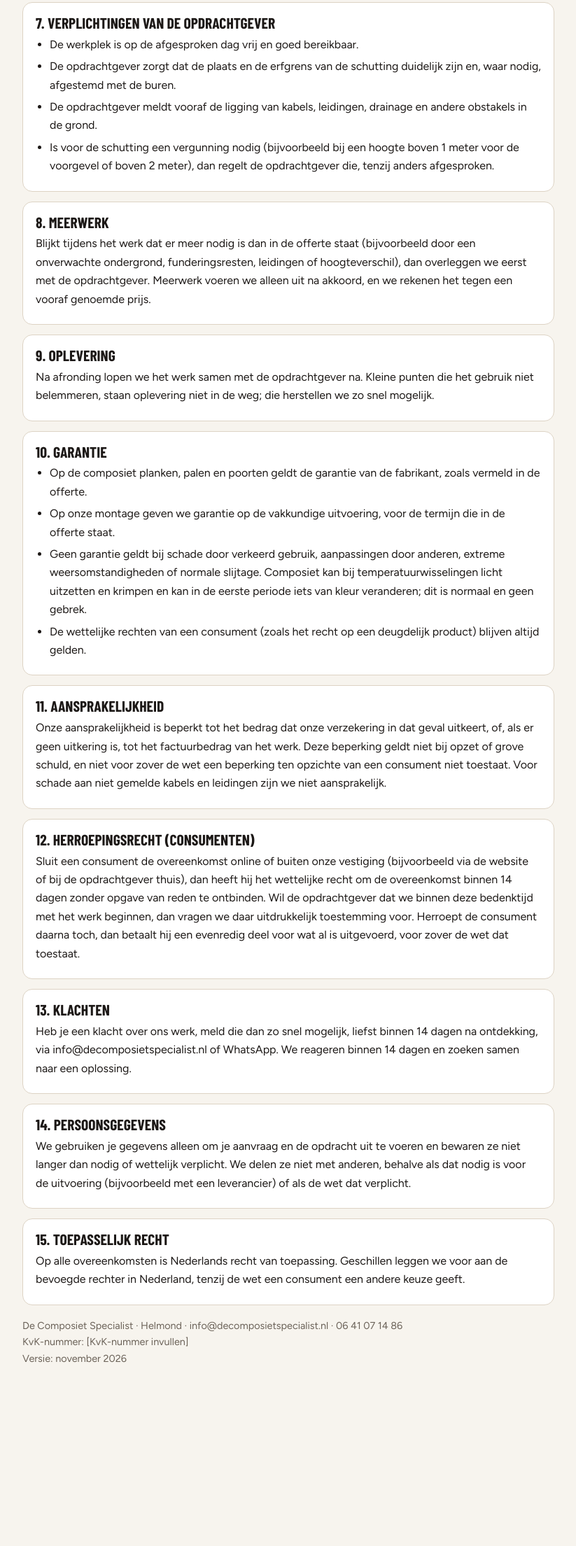
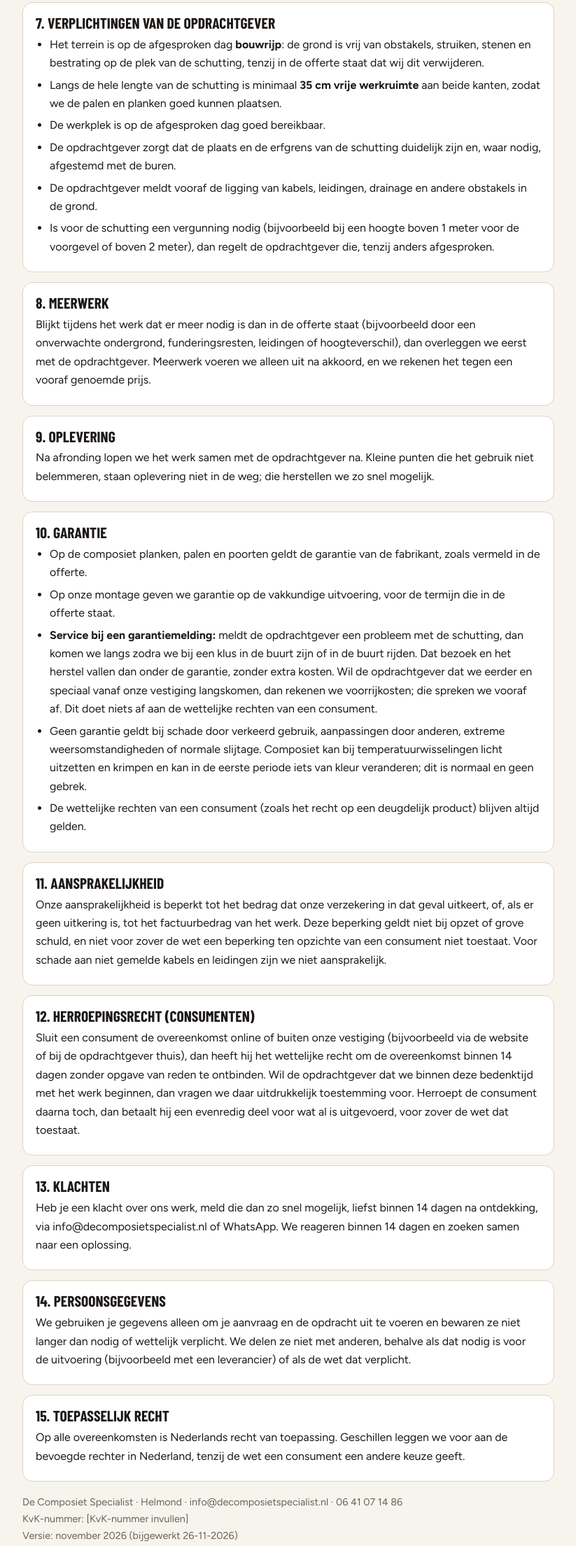
Before and after one commit to wesley351991/de-composiet-specialist, a plain HTML site: page voorwaarden/index.html in a window 1280 px wide. Shown: the part 1518-3727 px from the top of the page at 70% size, without its empty margins (228-1051 px from the left). Before the commit the page ends 3534 px from the top, so only its background shows below. Drawn offline with nearby package versions, Linux system fonts and the light colour scheme; a web font is replaced by a local one.

Commit message:
Voorwaarden: bouwrijp terrein, 35 cm werkruimte en garantieservice/voorrijkosten
Co-Authored-By: Claude Opus 5.5 <noreply@anthropic.com>
Claude-Session: https://claude.ai/code/session_018ndFhpmXbtFMw6uhy9vDM5

```diff
--- a/voorwaarden/index.html
+++ b/voorwaarden/index.html
@@ -35,16 +35,16 @@ h2{font:800 1.35rem/1.15 var(--d);text-transform:uppercase;margin:0 0 6px}sectio
 <section><h2>4. Totstandkoming van de overeenkomst</h2><p>De overeenkomst komt tot stand zodra de opdrachtgever de offerte aanvaardt, bijvoorbeeld door de digitale akkoordverklaring te ondertekenen of schriftelijk akkoord te geven.</p></section>
 <section><h2>5. Betaling</h2><ul><li>Na akkoord betaalt de opdrachtgever een aanbetaling van <b>30%</b> van de totaalprijs. Voor een consument is de aanbetaling nooit hoger dan 50%.</li><li>Het restant van <b>70%</b> betaalt de opdrachtgever na oplevering, binnen 14 dagen na de factuurdatum, tenzij anders afgesproken.</li><li>Bij te late betaling sturen we eerst een kosteloze herinnering met een termijn van 14 dagen. Daarna kunnen we de wettelijke rente en incassokosten in rekening brengen, binnen de grenzen van de wet.</li></ul></section>
 <section><h2>6. Planning en uitvoering</h2><ul><li>We streven ernaar het werk binnen 2 weken na akkoord en ontvangst van de aanbetaling uit te voeren. Een genoemde termijn of datum is een streefdatum; overschrijding geeft geen recht op schadevergoeding, tenzij we dat uitdrukkelijk hebben toegezegd.</li><li>Bij slecht weer, ziekte of vertraging in levering kan de planning in overleg verschuiven. We laten dat zo snel mogelijk weten.</li><li>We voeren het werk vakkundig uit, volgens de afspraken in de offerte.</li></ul></section>
-<section><h2>7. Verplichtingen van de opdrachtgever</h2><ul><li>De werkplek is op de afgesproken dag vrij en goed bereikbaar.</li><li>De opdrachtgever zorgt dat de plaats en de erfgrens van de schutting duidelijk zijn en, waar nodig, afgestemd met de buren.</li><li>De opdrachtgever meldt vooraf de ligging van kabels, leidingen, drainage en andere obstakels in de grond.</li><li>Is voor de schutting een vergunning nodig (bijvoorbeeld bij een hoogte boven 1 meter voor de voorgevel of boven 2 meter), dan regelt de opdrachtgever die, tenzij anders afgesproken.</li></ul></section>
+<section><h2>7. Verplichtingen van de opdrachtgever</h2><ul><li>Het terrein is op de afgesproken dag <b>bouwrijp</b>: de grond is vrij van obstakels, struiken, stenen en bestrating op de plek van de schutting, tenzij in de offerte staat dat wij dit verwijderen.</li><li>Langs de hele lengte van de schutting is minimaal <b>35 cm vrije werkruimte</b> aan beide kanten, zodat we de palen en planken goed kunnen plaatsen.</li><li>De werkplek is op de afgesproken dag goed bereikbaar.</li><li>De opdrachtgever zorgt dat de plaats en de erfgrens van de schutting duidelijk zijn en, waar nodig, afgestemd met de buren.</li><li>De opdrachtgever meldt vooraf de ligging van kabels, leidingen, drainage en andere obstakels in de grond.</li><li>Is voor de schutting een vergunning nodig (bijvoorbeeld bij een hoogte boven 1 meter voor de voorgevel of boven 2 meter), dan regelt de opdrachtgever die, tenzij anders afgesproken.</li></ul></section>
 <section><h2>8. Meerwerk</h2><p>Blijkt tijdens het werk dat er meer nodig is dan in de offerte staat (bijvoorbeeld door een onverwachte ondergrond, funderingsresten, leidingen of hoogteverschil), dan overleggen we eerst met de opdrachtgever. Meerwerk voeren we alleen uit na akkoord, en we rekenen het tegen een vooraf genoemde prijs.</p></section>
 <section><h2>9. Oplevering</h2><p>Na afronding lopen we het werk samen met de opdrachtgever na. Kleine punten die het gebruik niet belemmeren, staan oplevering niet in de weg; die herstellen we zo snel mogelijk.</p></section>
-<section><h2>10. Garantie</h2><ul><li>Op de composiet planken, palen en poorten geldt de garantie van de fabrikant, zoals vermeld in de offerte.</li><li>Op onze montage geven we garantie op de vakkundige uitvoering, voor de termijn die in de offerte staat.</li><li>Geen garantie geldt bij schade door verkeerd gebruik, aanpassingen door anderen, extreme weersomstandigheden of normale slijtage. Composiet kan bij temperatuurwisselingen licht uitzetten en krimpen en kan in de eerste periode iets van kleur veranderen; dit is normaal en geen gebrek.</li><li>De wettelijke rechten van een consument (zoals het recht op een deugdelijk product) blijven altijd gelden.</li></ul></section>
+<section><h2>10. Garantie</h2><ul><li>Op de composiet planken, palen en poorten geldt de garantie van de fabrikant, zoals vermeld in de offerte.</li><li>Op onze montage geven we garantie op de vakkundige uitvoering, voor de termijn die in de offerte staat.</li><li><b>Service bij een garantiemelding:</b> meldt de opdrachtgever een probleem met de schutting, dan komen we langs zodra we bij een klus in de buurt zijn of in de buurt rijden. Dat bezoek en het herstel vallen dan onder de garantie, zonder extra kosten. Wil de opdrachtgever dat we eerder en speciaal vanaf onze vestiging langskomen, dan rekenen we voorrijkosten; die spreken we vooraf af. Dit doet niets af aan de wettelijke rechten van een consument.</li><li>Geen garantie geldt bij schade door verkeerd gebruik, aanpassingen door anderen, extreme weersomstandigheden of normale slijtage. Composiet kan bij temperatuurwisselingen licht uitzetten en krimpen en kan in de eerste periode iets van kleur veranderen; dit is normaal en geen gebrek.</li><li>De wettelijke rechten van een consument (zoals het recht op een deugdelijk product) blijven altijd gelden.</li></ul></section>
 <section><h2>11. Aansprakelijkheid</h2><p>Onze aansprakelijkheid is beperkt tot het bedrag dat onze verzekering in dat geval uitkeert, of, als er geen uitkering is, tot het factuurbedrag van het werk. Deze beperking geldt niet bij opzet of grove schuld, en niet voor zover de wet een beperking ten opzichte van een consument niet toestaat. Voor schade aan niet gemelde kabels en leidingen zijn we niet aansprakelijk.</p></section>
 <section><h2>12. Herroepingsrecht (consumenten)</h2><p>Sluit een consument de overeenkomst online of buiten onze vestiging (bijvoorbeeld via de website of bij de opdrachtgever thuis), dan heeft hij het wettelijke recht om de overeenkomst binnen 14 dagen zonder opgave van reden te ontbinden. Wil de opdrachtgever dat we binnen deze bedenktijd met het werk beginnen, dan vragen we daar uitdrukkelijk toestemming voor. Herroept de consument daarna toch, dan betaalt hij een evenredig deel voor wat al is uitgevoerd, voor zover de wet dat toestaat.</p></section>
 <section><h2>13. Klachten</h2><p>Heb je een klacht over ons werk, meld die dan zo snel mogelijk, liefst binnen 14 dagen na ontdekking, via info@decomposietspecialist.nl of WhatsApp. We reageren binnen 14 dagen en zoeken samen naar een oplossing.</p></section>
 <section><h2>14. Persoonsgegevens</h2><p>We gebruiken je gegevens alleen om je aanvraag en de opdracht uit te voeren en bewaren ze niet langer dan nodig of wettelijk verplicht. We delen ze niet met anderen, behalve als dat nodig is voor de uitvoering (bijvoorbeeld met een leverancier) of als de wet dat verplicht.</p></section>
 <section><h2>15. Toepasselijk recht</h2><p>Op alle overeenkomsten is Nederlands recht van toepassing. Geschillen leggen we voor aan de bevoegde rechter in Nederland, tenzij de wet een consument een andere keuze geeft.</p></section>
-<p class="meta">De Composiet Specialist · Helmond · info@decomposietspecialist.nl · 06 41 07 14 86<br>KvK-nummer: <span id="kvk">[KvK-nummer invullen]</span><br>Versie: november 2026</p>
+<p class="meta">De Composiet Specialist · Helmond · info@decomposietspecialist.nl · 06 41 07 14 86<br>KvK-nummer: <span id="kvk">[KvK-nummer invullen]</span><br>Versie: november 2026 (bijgewerkt 26-11-2026)</p>
 </div></main>
 </body>
 </html>
```
Also changed, not shown: akkoord/index.html (+2 -1 lines).
